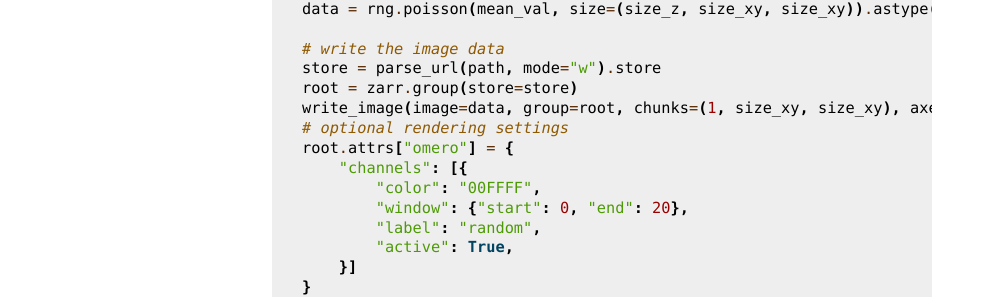
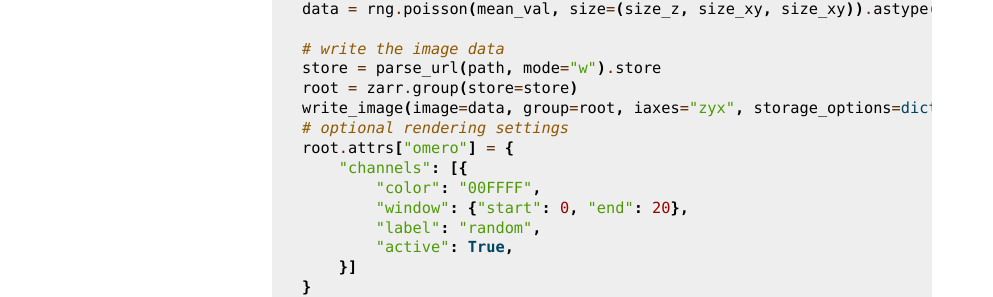
Before and after one commit to ome/ome-zarr-py, a Sphinx documentation site: the page built from docs/source/python.rst, in a window 1280 px wide. Shown: the part 726-1023 px from the top of the page, without its empty margins (148-1141 px from the left). Built offline with Sphinx 7.4.7, drawn with Linux system fonts in a browser that asks for light colours.

Commit message:
Update doc

```diff
--- a/docs/source/python.rst
+++ b/docs/source/python.rst
@@ -35,7 +35,7 @@ The following code creates a 3D Image in OME-Zarr with labels::
     # write the image data
     store = parse_url(path, mode="w").store
     root = zarr.group(store=store)
-    write_image(image=data, group=root, chunks=(1, size_xy, size_xy), axes="zyx")
+    write_image(image=data, group=root, iaxes="zyx", storage_options=dict(chunks=(1, size_xy, size_xy)))
     # optional rendering settings
     root.attrs["omero"] = {
         "channels": [{
```
